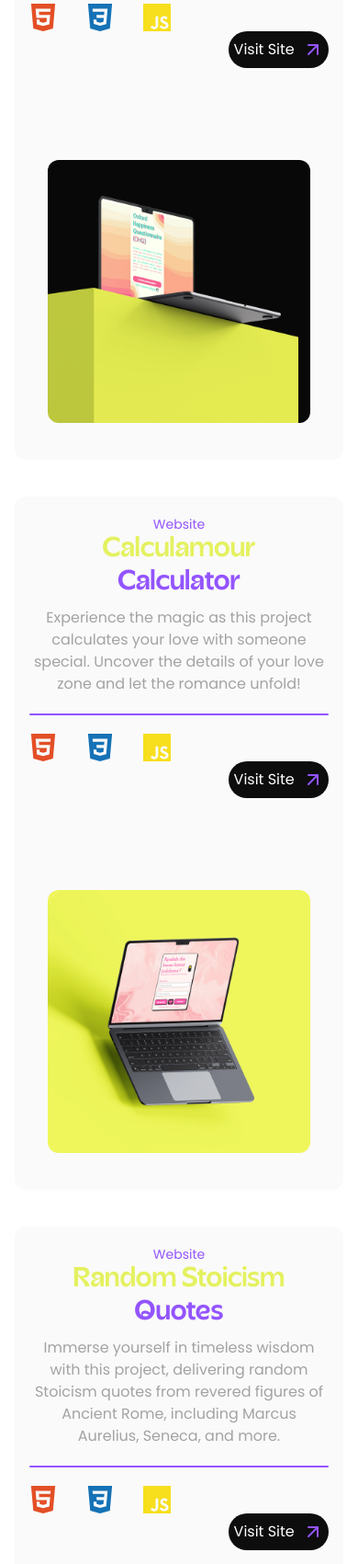
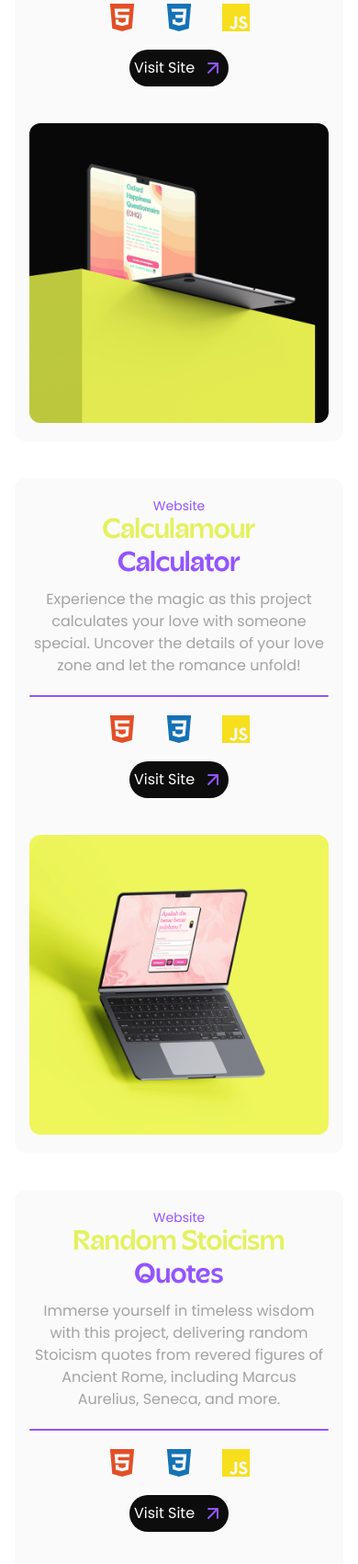
Before and after one commit to Ilhanhj/ilhanhj-portfolio-v2, a website: page index.html in a window 390 px wide. Shown: the part 3275-4976 px from the top of the page at 92% size. Drawn offline with nearby package versions, Linux system fonts and the light colour scheme.

Commit message:
fixed project section to centered

```diff
--- a/index.html
+++ b/index.html
@@ -337,8 +337,9 @@
                             Happiness
                             Questionnaire from Oxford University. Let's uncover the joy in your life !</p>
                         <div class="w-full rounded-full my-5 h-[2px] bg-secondary"></div>
-                        <div class="lg:flex lg:w-full lg:justify-between md:flex md:w-full md:justify-between">
-                            <div class="flex gap-8 lg:w-1/2 md:w-1/2">
+                        <div
+                            class="justify-center lg:flex lg:w-full lg:justify-between md:flex md:w-full md:justify-between">
+                            <div class="flex justify-center gap-8 lg:justify-start lg:w-1/2 md:w-1/2">
                                 <svg role="img" fetchpriority="low" width="30" height="30"
                                     class="fill-current text-[#E34F26]" viewBox="0 0 24 24"
                                     xmlns="http://www.w3.org/2000/svg">
@@ -361,7 +362,7 @@
                                         d="M0 0h24v24H0V0zm22.034 18.276c-.175-1.095-.888-2.015-3.003-2.873-.736-.345-1.554-.585-1.797-1.14-.091-.33-.105-.51-.046-.705.15-.646.915-.84 1.515-.66.39.12.75.42.976.9 1.034-.676 1.034-.676 1.755-1.125-.27-.42-.404-.601-.586-.78-.63-.705-1.469-1.065-2.834-1.034l-.705.089c-.676.165-1.32.525-1.71 1.005-1.14 1.291-.811 3.541.569 4.471 1.365 1.02 3.361 1.244 3.616 2.205.24 1.17-.87 1.545-1.966 1.41-.811-.18-1.26-.586-1.755-1.336l-1.83 1.051c.21.48.45.689.81 1.109 1.74 1.756 6.09 1.666 6.871-1.004.029-.09.24-.705.074-1.65l.046.067zm-8.983-7.245h-2.248c0 1.938-.009 3.864-.009 5.805 0 1.232.063 2.363-.138 2.711-.33.689-1.18.601-1.566.48-.396-.196-.597-.466-.83-.855-.063-.105-.11-.196-.127-.196l-1.825 1.125c.305.63.75 1.172 1.324 1.517.855.51 2.004.675 3.207.405.783-.226 1.458-.691 1.811-1.411.51-.93.402-2.07.397-3.346.012-2.054 0-4.109 0-6.179l.004-.056z" />
                                 </svg>
                             </div>
-                            <div class="flex justify-end lg:w-1/2 md:w-1/2">
+                            <div class="flex justify-center mt-5 lg:mt-0 lg:justify-end lg:w-1/2 md:w-1/2">
                                 <div
                                     class="flex bg-dark w-2/6 h-10 rounded-full hover:bg-[#000] justify-center cursor-pointer lg:w-44 md:w-36">
                                     <a href="https://ilhanhj.github.io/OHQ/index.html"
@@ -373,7 +374,7 @@
                         </div>
                     </div>
                 </div>
-                <div class="w-full container p-5 mt-20 lg:w-1/2 md:w-1/2 lg:mt-0 md:mt-0">
+                <div class="w-full mt-10 p-0 lg:p-5 lg:w-1/2 md:w-1/2 lg:mt-0 md:mt-0">
                     <img src="dist/images/projects/p-1.webp" width="700" height="700" fetchpriority="low" alt=""
                         class=" rounded-xl">
                 </div>
@@ -392,8 +393,9 @@
                             someone
                             special. Uncover the details of your love zone and let the romance unfold!</p>
                         <div class="w-full rounded-full my-5 h-[2px] bg-secondary"></div>
-                        <div class="lg:flex lg:w-full lg:justify-between md:flex md:w-full md:justify-between">
-                            <div class="flex gap-8 lg:w-1/2 md:w-1/2">
+                        <div
+                            class="justify-center lg:flex lg:w-full lg:justify-between md:flex md:w-full md:justify-between">
+                            <div class="flex justify-center gap-8 lg:justify-start lg:w-1/2 md:w-1/2">
                                 <svg role="img" fetchpriority="low" width="30" height="30"
                                     class="fill-current text-[#E34F26]" viewBox="0 0 24 24"
                                     xmlns="http://www.w3.org/2000/svg">
@@ -416,7 +418,7 @@
                                         d="M0 0h24v24H0V0zm22.034 18.276c-.175-1.095-.888-2.015-3.003-2.873-.736-.345-1.554-.585-1.797-1.14-.091-.33-.105-.51-.046-.705.15-.646.915-.84 1.515-.66.39.12.75.42.976.9 1.034-.676 1.034-.676 1.755-1.125-.27-.42-.404-.601-.586-.78-.63-.705-1.469-1.065-2.834-1.034l-.705.089c-.676.165-1.32.525-1.71 1.005-1.14 1.291-.811 3.541.569 4.471 1.365 1.02 3.361 1.244 3.616 2.205.24 1.17-.87 1.545-1.966 1.41-.811-.18-1.26-.586-1.755-1.336l-1.83 1.051c.21.48.45.689.81 1.109 1.74 1.756 6.09 1.666 6.871-1.004.029-.09.24-.705.074-1.65l.046.067zm-8.983-7.245h-2.248c0 1.938-.009 3.864-.009 5.805 0 1.232.063 2.363-.138 2.711-.33.689-1.18.601-1.566.48-.396-.196-.597-.466-.83-.855-.063-.105-.11-.196-.127-.196l-1.825 1.125c.305.63.75 1.172 1.324 1.517.855.51 2.004.675 3.207.405.783-.226 1.458-.691 1.811-1.411.51-.93.402-2.07.397-3.346.012-2.054 0-4.109 0-6.179l.004-.056z" />
                                 </svg>
                             </div>
-                            <div class="flex justify-end lg:w-1/2 md:w-1/2">
+                            <div class="flex justify-center mt-5 lg:mt-0 lg:justify-end lg:w-1/2 md:w-1/2">
                                 <div
                                     class="flex bg-dark w-2/6 h-10 rounded-full hover:bg-[#000] justify-center cursor-pointer lg:w-44 md:w-36">
                                     <a href="https://ilhanhj.github.io/calculamour/" fetchpriority="low"
@@ -429,7 +431,7 @@
                         </div>
                     </div>
                 </div>
-                <div class="w-full container p-5 mt-20 lg:w-1/2 md:w-1/2 lg:mt-0  md:mt-0">
+                <div class="w-full mt-10 p-0 lg:p-5 lg:w-1/2 md:w-1/2 lg:mt-0  md:mt-0">
                     <img src="dist/images/projects/p-2.webp" width="700" height="700" fetchpriority="low" alt=""
                         class=" rounded-xl">
                 </div>
@@ -448,8 +450,9 @@
                             random Stoicism quotes from revered figures of Ancient Rome, including Marcus Aurelius,
                             Seneca, and more.</p>
                         <div class="w-full rounded-full my-5 h-[2px] bg-secondary"></div>
-                        <div class="lg:flex lg:w-full lg:justify-between md:flex md:w-full md:justify-between">
-                            <div class="flex gap-8 lg:w-1/2 md:w-1/2">
+                        <div
+                            class="justify-center lg:flex lg:w-full lg:justify-between md:flex md:w-full md:justify-between">
+                            <div class="flex justify-center gap-8 lg:justify-start lg:w-1/2 md:w-1/2">
                                 <svg role="img" fetchpriority="low" width="30" height="30"
                                     class="fill-current text-[#E34F26]" viewBox="0 0 24 24"
                                     xmlns="http://www.w3.org/2000/svg">
@@ -472,7 +475,7 @@
                                         d="M0 0h24v24H0V0zm22.034 18.276c-.175-1.095-.888-2.015-3.003-2.873-.736-.345-1.554-.585-1.797-1.14-.091-.33-.105-.51-.046-.705.15-.646.915-.84 1.515-.66.39.12.75.42.976.9 1.034-.676 1.034-.676 1.755-1.125-.27-.42-.404-.601-.586-.78-.63-.705-1.469-1.065-2.834-1.034l-.705.089c-.676.165-1.32.525-1.71 1.005-1.14 1.291-.811 3.541.569 4.471 1.365 1.02 3.361 1.244 3.616 2.205.24 1.17-.87 1.545-1.966 1.41-.811-.18-1.26-.586-1.755-1.336l-1.83 1.051c.21.48.45.689.81 1.109 1.74 1.756 6.09 1.666 6.871-1.004.029-.09.24-.705.074-1.65l.046.067zm-8.983-7.245h-2.248c0 1.938-.009 3.864-.009 5.805 0 1.232.063 2.363-.138 2.711-.33.689-1.18.601-1.566.48-.396-.196-.597-.466-.83-.855-.063-.105-.11-.196-.127-.196l-1.825 1.125c.305.63.75 1.172 1.324 1.517.855.51 2.004.675 3.207.405.783-.226 1.458-.691 1.811-1.411.51-.93.402-2.07.397-3.346.012-2.054 0-4.109 0-6.179l.004-.056z" />
                                 </svg>
                             </div>
-                            <div class="flex justify-end lg:w-1/2 md:w-1/2">
+                            <div class="flex justify-center mt-5 lg:mt-0 lg:justify-end lg:w-1/2 md:w-1/2">
                                 <div
                                     class="flex bg-dark w-2/6 h-10 rounded-full hover:bg-[#000] justify-center cursor-pointer lg:w-44 md:w-36">
                                     <a href="https://ilhanhj.github.io/random-stoic-quotes/" fetchpriority="low"
@@ -485,7 +488,7 @@
                         </div>
                     </div>
                 </div>
-                <div class="w-full container p-5 mt-20 lg:w-1/2 md:w-1/2 lg:mt-0  md:mt-0">
+                <div class="w-full mt-10 p-0 lg:p-5 lg:w-1/2 md:w-1/2 lg:mt-0  md:mt-0">
                     <img src="dist/images/projects/p-3.webp" width="700" height="700" fetchpriority="low" alt=""
                         class=" rounded-xl">
                 </div>
```
Also changed, not shown: dist/output.css.
